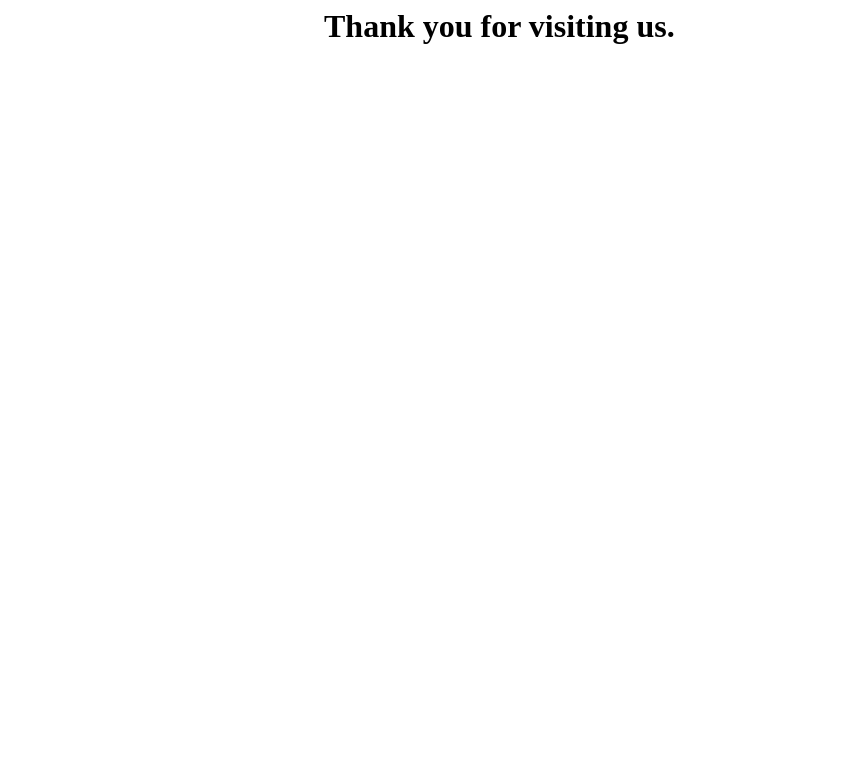
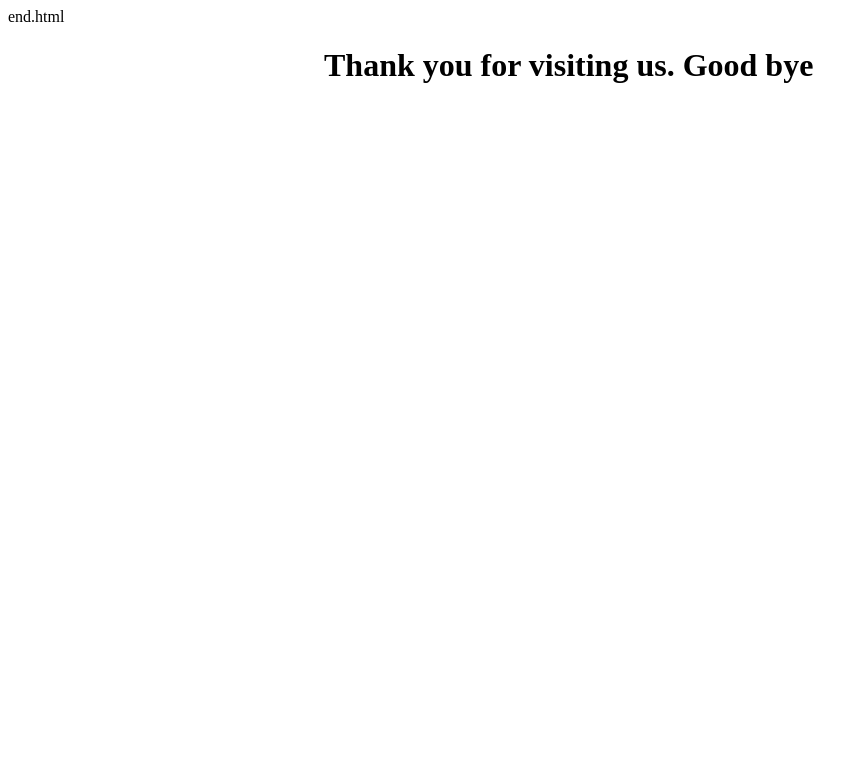
Before and after one commit to laoxiaoxuesheng/rpa-19feb2024, a Flask app: page /end in a window 1280 px wide. Shown: the top 778 px of the page, without its empty margins (0-868 px from the left). Run offline with Flask 3, Linux system fonts and the light colour scheme.

Commit message:
Update end.html

```diff
--- a/templates/end.html
+++ b/templates/end.html
@@ -1,13 +1,11 @@
+end.html
 <style>
-    .container{width: 100%;margin: auto;}
-    @media (min-width:600px) {.container {width: 80%;}}
-    @media (min-width:768px) {.container {width: 60%;}}
-    @media (min-width:1024px) {.container {width: 50%;}}
+    .container{width:100%;margin:auto}
+    @media (min-width:600px) {.container{width: 80%;}}
+    @media (min-width:768px) {.container{width: 60%;}}
+    @media (min-width:1024px) {.container{width: 50%;}}
+</style>
 
-    </style>
-
-
-
-  <div class="container">
-<h1>Thank you for visiting us.</h1>
-  </div>
+<div class="container">
+<h1>Thank you for visiting us. Good bye</h1>
+</div>
```
